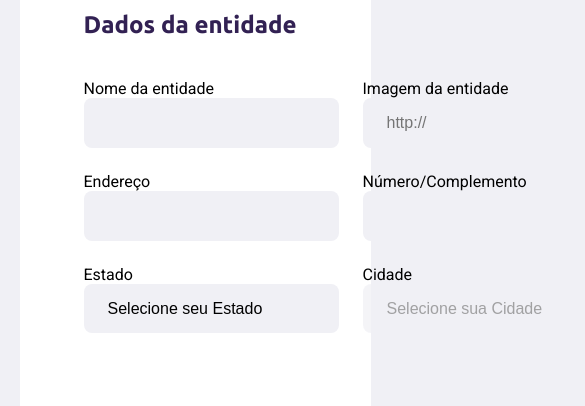
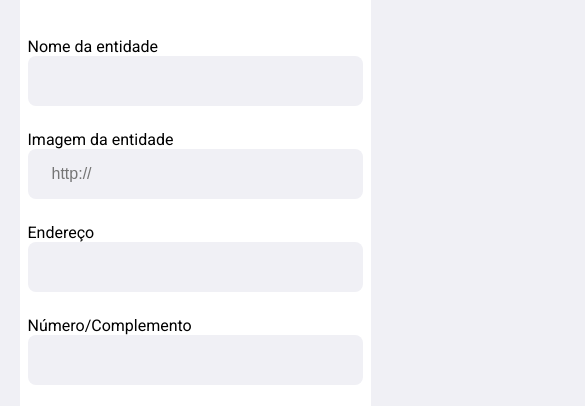
Before and after one commit to djonibourscheid/Ecoleta-NLW1, a website: page src/views/create-point.html in a window 390 px wide. Shown: the part 415-821 px from the top of the page, 585 px wide, since content can reach past the window. Drawn offline with nearby package versions, Linux system fonts and the light colour scheme; files that its build step writes are made by us from their sources; no server answers.

Commit message:
Responsividade create-point

```diff
--- a/public/styles/create-point.css
+++ b/public/styles/create-point.css
@@ -79,7 +79,7 @@ form legend span {
 
     font-size: 14px;
 }
-/* campos dos dados */
+/* DADOS DA ENTIDADE */
 form .field {
     display: flex;
     flex-direction: column;
--- a/public/styles/responsive.css
+++ b/public/styles/responsive.css
@@ -21,6 +21,22 @@
     #page-home main {
         align-items: center;
     }
+
+
+    /* PAGINA CRIAR PONTO */
+    /* Campos de Preenchimento */
+    #page-create-point form {
+        padding: 64px 8px;
+    }
+
+    #page-create-point .field-group {
+        flex-direction: column;
+    }
+
+    #page-create-point .field-group .field + .field {
+        margin-left: 0;
+    }
+
 
     /* PAGINA RESULTADOS */
     #page-search-results main h4,
```
